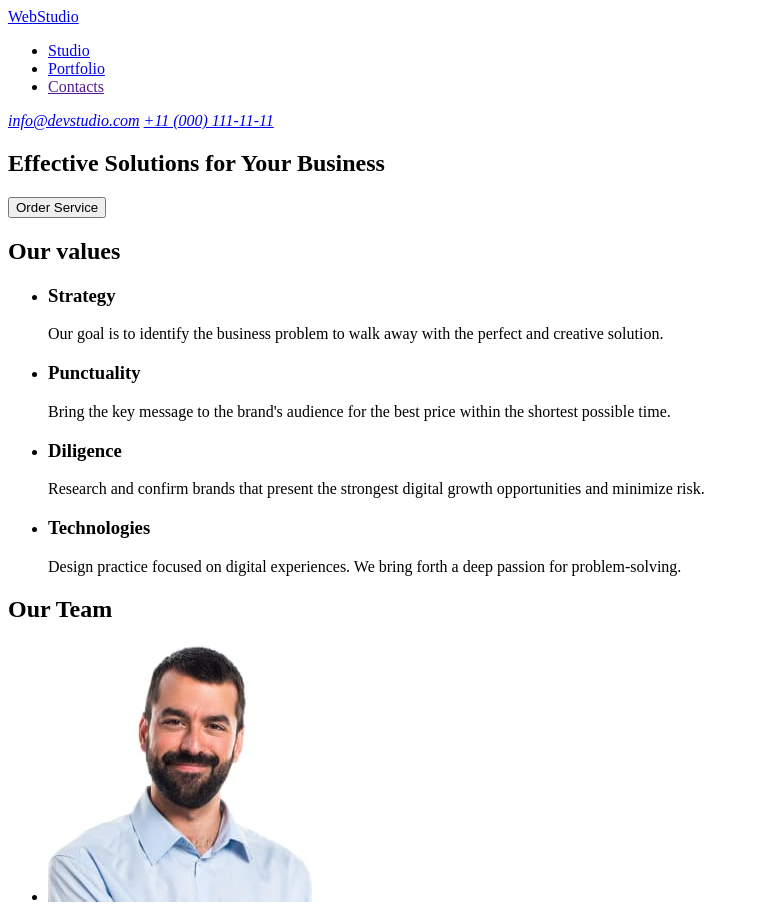
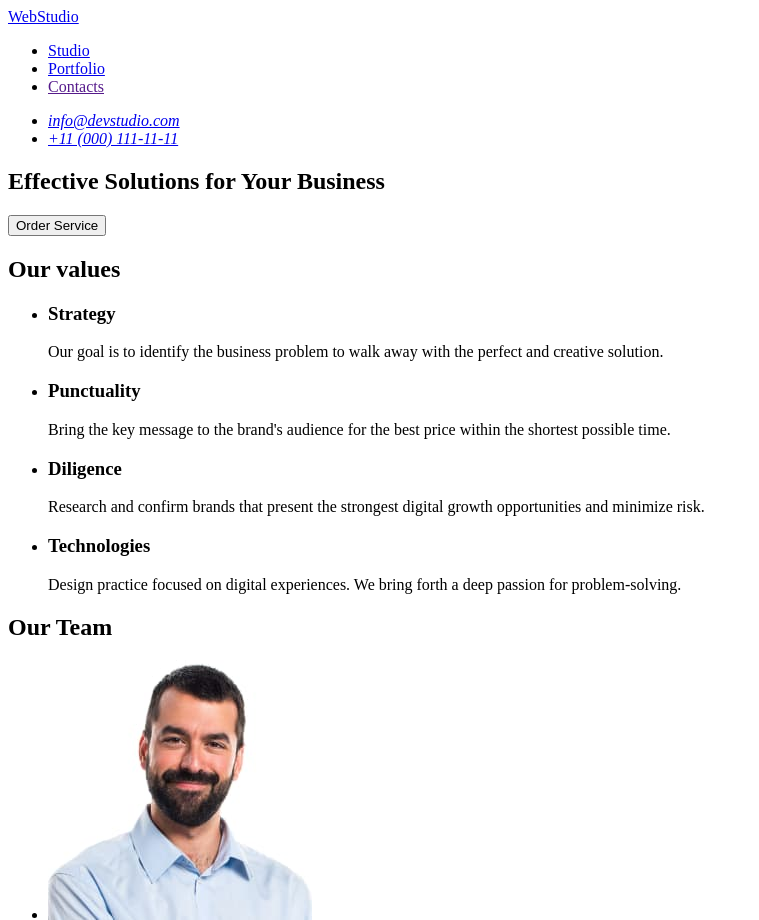
Before and after one commit to IrinaPapulova/goit-markup-hw-01, a plain HTML site: page index.html in a window 1280 px wide. Shown: the top 920 px of the page, without its empty margins (0-759 px from the left). Drawn offline with Linux system fonts and the light colour scheme.

Commit message:
errors have been corrected_for check3

```diff
--- a/index.html
+++ b/index.html
@@ -24,8 +24,10 @@
       </nav>
 
       <address>
-        <a href="mailto:info@devstudio.com">info@devstudio.com</a>
-        <a href="tel:+110001111111">+11 (000) 111-11-11</a>
+        <ul>
+          <li><a href="mailto:info@devstudio.com">info@devstudio.com</a></li>
+          <li><a href="tel:+110001111111">+11 (000) 111-11-11</a></li>
+        </ul>
       </address>
     </header>
 
@@ -114,7 +116,7 @@
               width="264"
             />
             <h3>Daniel Wilson</h3>
-            <p>ui designer</p>
+            <p>UI Designer</p>
           </li>
         </ul>
       </section>
```
